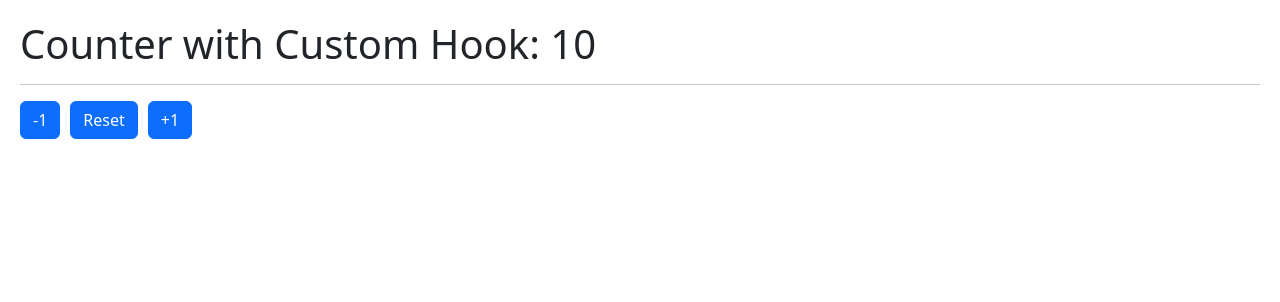
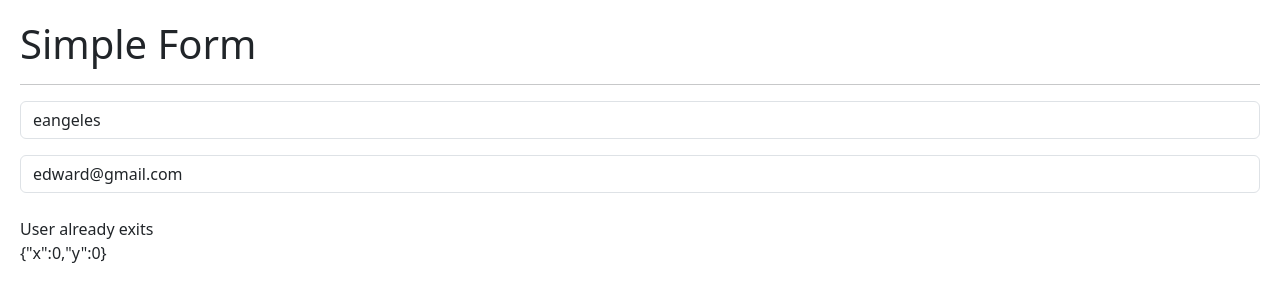
Before and after one commit to eangeles-react-cero-experto/05-hook-app, a React (Vite) app: page / in a window 1280 px wide. Shown: the top 302 px of the page. Built offline with nearby package versions, Linux system fonts and the light colour scheme.

Commit message:
Code with useEffect

```diff
--- /dev/null
+++ b/src/02-useEffect/Message.jsx
@@ -0,0 +1,26 @@
+import { useEffect, useState } from "react";
+
+export const Message = () => {
+  const [coords, setCoords] = useState({ x: 0, y: 0 });
+
+  useEffect(() => {
+    const onMouseMove = (event) => {
+      const { x, y } = event;
+      setCoords({ x, y });
+    };
+    window.addEventListener("mousemove", onMouseMove);
+
+    return () => {
+      window.removeEventListener("mousemove", onMouseMove);
+      console.log("Message component unmounted");
+    };
+  }, []);
+
+  return (
+    <>
+      <span>User already exits</span>
+      <br />
+      <span>{JSON.stringify(coords)}</span>
+    </>
+  );
+};
--- /dev/null
+++ b/src/02-useEffect/SimpleFormApp.jsx
@@ -0,0 +1,54 @@
+import { useEffect, useState } from "react";
+import { Message } from "./Message";
+
+export const SimpleFormApp = () => {
+  const [formState, setFormState] = useState({
+    username: "eangeles",
+    email: "edward@gmail.com",
+  });
+  const { username, email } = formState;
+
+  const onInputChanged = (event) => {
+    const {
+      target: { name, value },
+    } = event;
+
+    setFormState({ ...formState, [name]: value });
+  };
+
+  useEffect(() => {
+    // console.log("component is mounted");
+  }, []);
+
+  useEffect(() => {
+    // console.log("formState changed!");
+  }, [formState]);
+
+  return (
+    <>
+      <h1>Simple Form</h1>
+
+      <hr />
+
+      <input
+        type="text"
+        className="form-control"
+        placeholder="Username"
+        name="username"
+        value={username}
+        onChange={onInputChanged}
+      />
+      <input
+        type="text"
+        className="form-control mt-3"
+        placeholder="username@email.com"
+        name="email"
+        value={email}
+        onChange={onInputChanged}
+      />
+
+      <br />
+      {username === "eangeles" && <Message />}
+    </>
+  );
+};
--- a/src/main.jsx
+++ b/src/main.jsx
@@ -4,11 +4,13 @@ import "./index.css";
 import { HooksApp } from "./HooksApp";
 import { CounterApp } from "./01-useState/CounterApp";
 import { CounterWithCustomHookApp } from "./01-useState/CounterWithCustomHookApp";
+import { SimpleFormApp } from "./02-useEffect/SimpleFormApp";
 
 ReactDOM.createRoot(document.getElementById("root")).render(
   <React.StrictMode>
     {/* <HooksApp /> */}
     {/* <CounterApp /> */}
-    <CounterWithCustomHookApp />
+    {/* <CounterWithCustomHookApp /> */}
+    <SimpleFormApp />
   </React.StrictMode>
 );
```
